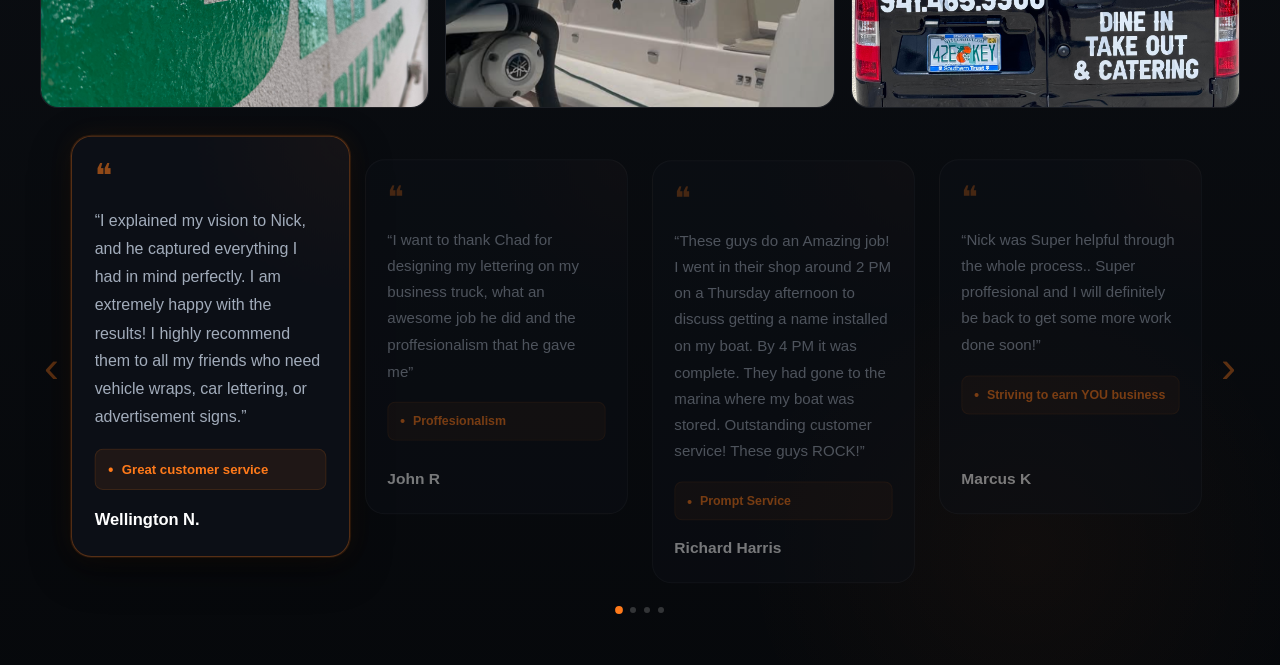
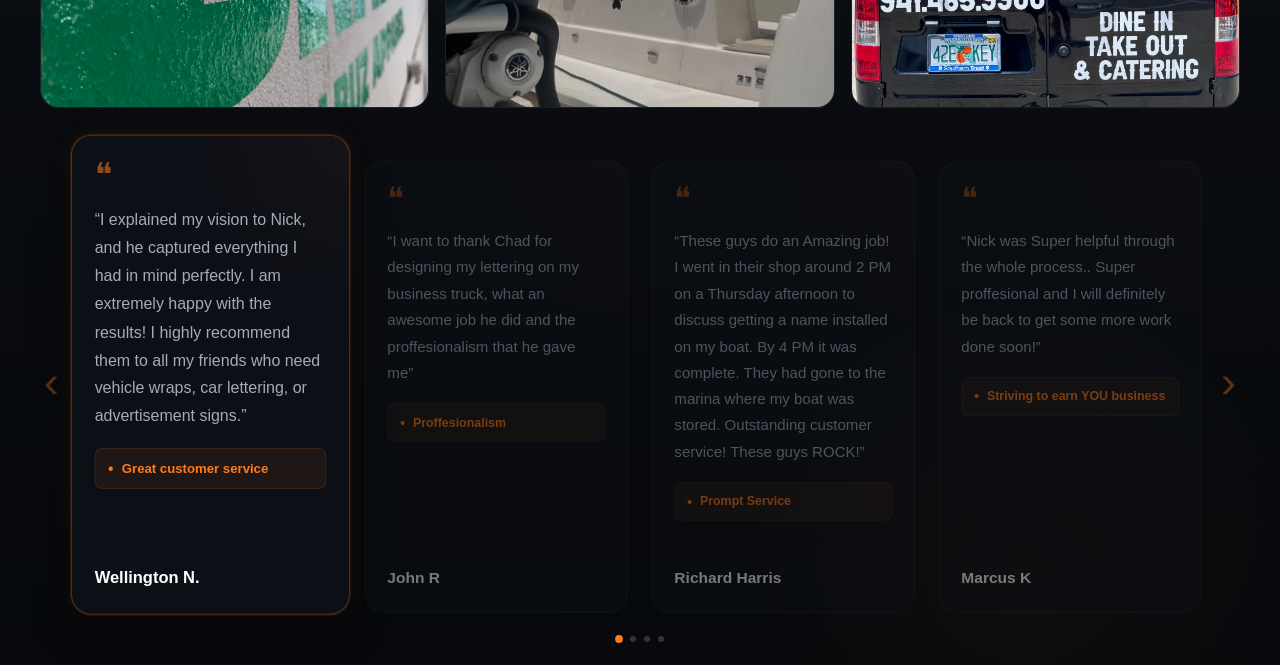
Before and after one commit to madscalls/ospreyvisuals, a React (Vite) app: page / in a window 1280 px wide. Shown: the part 3980-4645 px from the top of the page. Built offline with nearby package versions, Linux system fonts and the light colour scheme.

Commit message:
testimonial height

```diff
--- a/src/components/Testimonials/Testimonials.css
+++ b/src/components/Testimonials/Testimonials.css
@@ -99,6 +99,8 @@
   opacity: 0.9;
 }
 .testimonials__card {
+  height: 420px;
+  overflow-y: auto;
   min-height: 320px;
   padding: 22px;
   border-radius: 20px;
```
